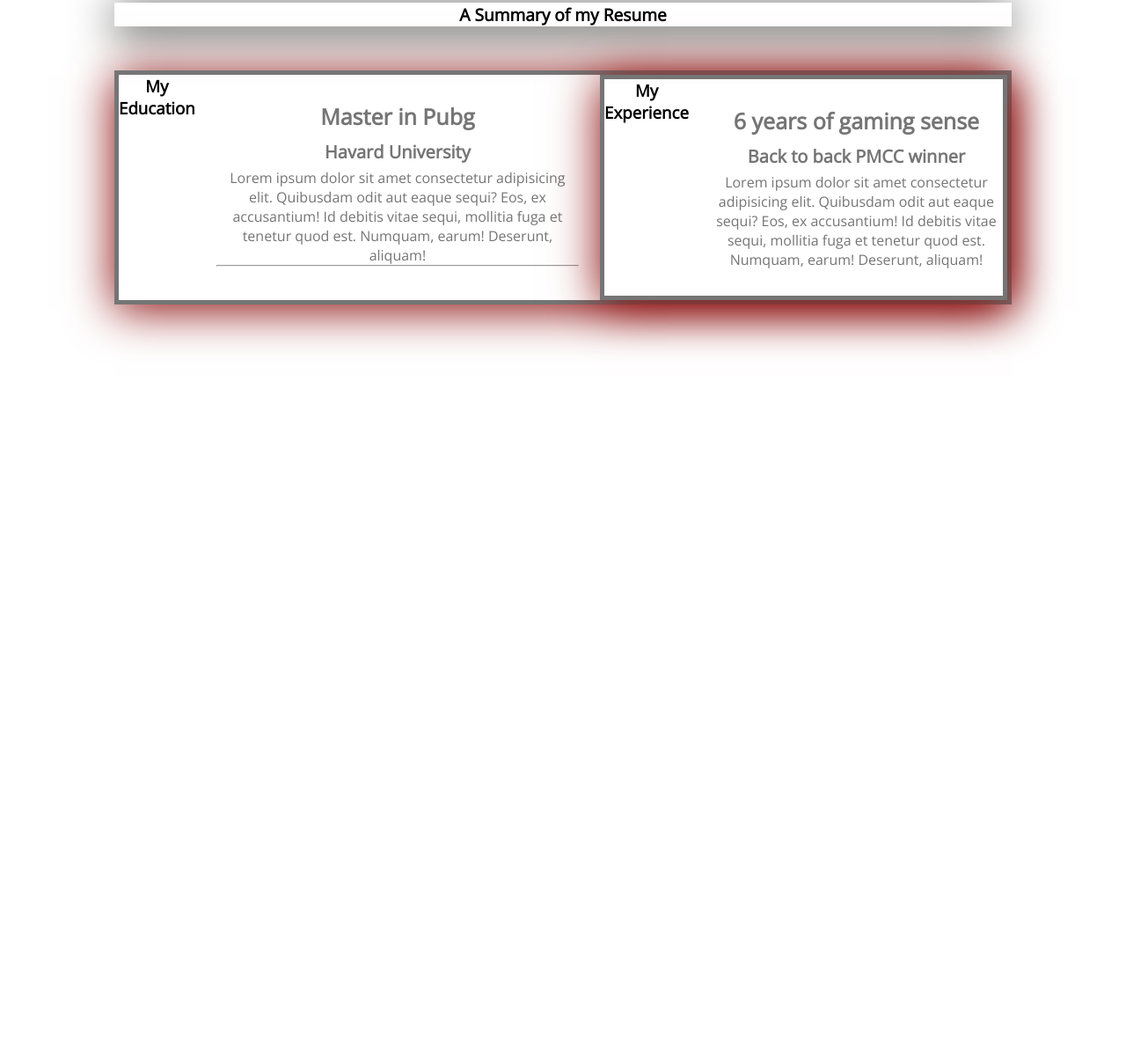
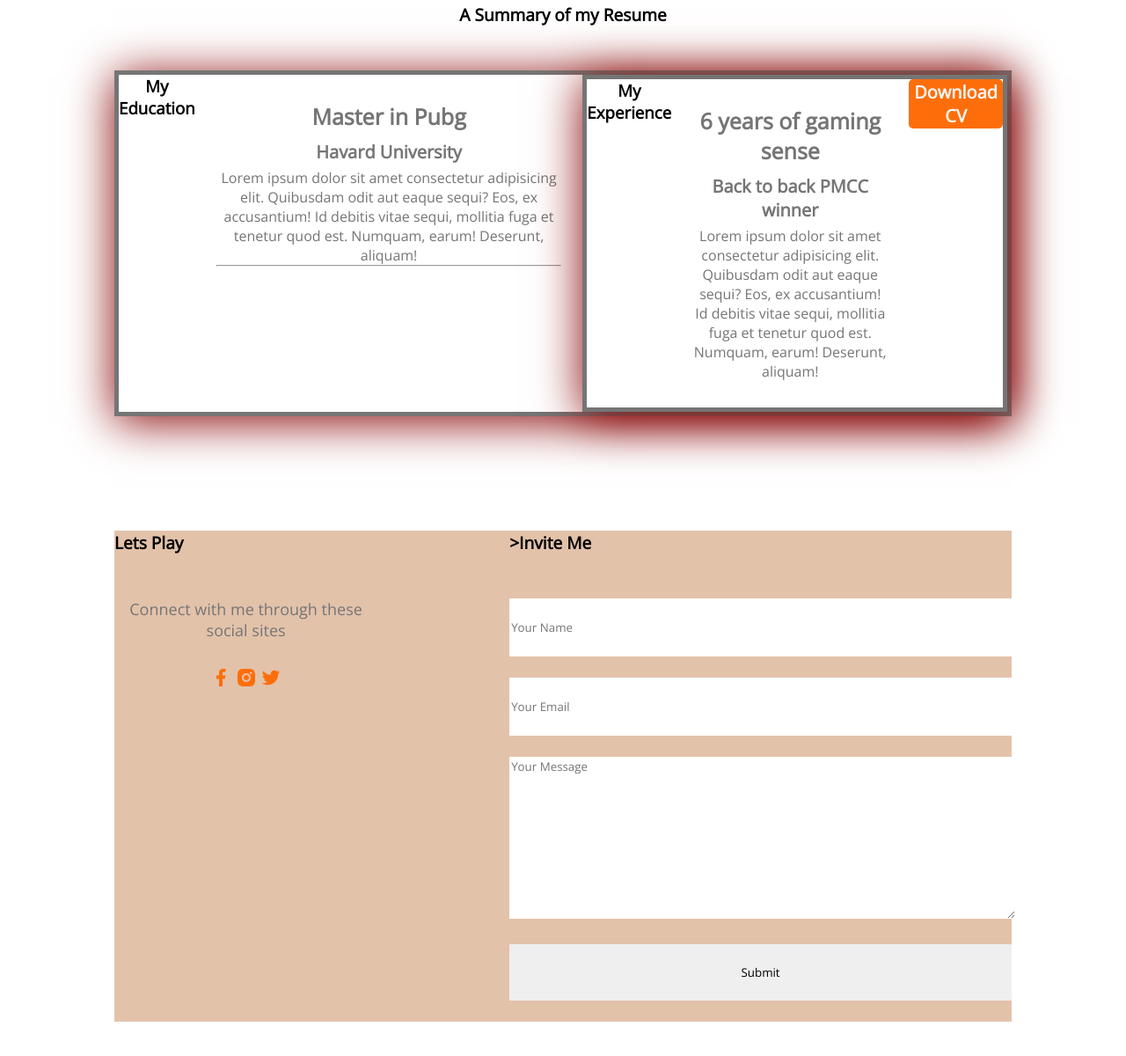
Before and after one commit to Sakin0724/developer-portfolio, a plain HTML site: page index.html in a window 1280 px wide. Shown: the part 2259-3459 px from the top of the page at 88% size. Before the commit the page ends 2735 px from the top, so only its background shows below. Drawn offline with nearby package versions, Linux system fonts and the light colour scheme.

Commit message:
All done

```diff
--- a/index.html
+++ b/index.html
@@ -101,7 +101,30 @@
             <p class="description">Lorem ipsum dolor sit amet consectetur adipisicing elit. Quibusdam odit aut eaque sequi? Eos, ex accusantium! Id debitis vitae sequi, mollitia fuga et tenetur quod est. Numquam, earum! Deserunt, aliquam!</p>
 
         </div>
+   <div>
+    <button class="btn-primary">Download CV</button>
+   </div>
+    </section>
+    <!-- contact -->
 
+    <section class="contact">
+
+<div>
+    <h3 class="section-title">Lets Play</h3>
+    <p class="section-description">Connect with me through these social sites</p>
+    <a href=""> <img src="images/icons/facebook.png" ></a>
+    <a href=""> <img src="images/icons/insta.png" ></a>
+    <a href=""> <img src="images/icons/twitter.png" ></a>
+</div>
+<div>
+<h3 class="section-title"></h3class> >Invite Me </h3>
+<form action="">
+    <input type="text" name="" id="" placeholder="Your Name">
+    <input type="email" name="" id="" placeholder="Your Email">
+    <textarea name="" id="" placeholder="Your Message" cols="30" rows="10"></textarea>
+    <input type="submit" value="Submit">
+</form>
+</div>
     </section>
     </main>
 </body>
--- a/style.css/style.css
+++ b/style.css/style.css
@@ -146,9 +146,11 @@ justify-content: space-around;
     color: #757575;
 }
 /* resume style */
-.section-title{   box-shadow: 0px 6px 50px rgb(36, 41, 36) ;
 
-}
+
+
+
+
 .resume-content{
  display: flex;
 gap: 24px;
@@ -166,6 +168,12 @@ box-shadow: 0px 6px 50px rgb(136, 6, 6) ;
 
 
 }
+.contact{
+    display: flex;
+    gap: 150px;
+    background-color: #e3c2aa;
+    padding: 130 230;
+}
 .resume .sub-title {
     margin-bottom: 5px;
 color: #757575;
@@ -175,3 +183,21 @@ font-weight: 600;
 .resume .description {
 color: #757575;
 }
+/* contact style */
+.contact .section-title{
+    text-align: left;
+}
+
+.contact input,textarea{
+    border: 0;
+    margin-bottom: 24px;
+    width: 100%;
+    padding-left: 30;
+}
+input{
+    height: 64px;
+}
+.contact a{
+    text-decoration: none;
+    font-size: 15px;
+}
```
